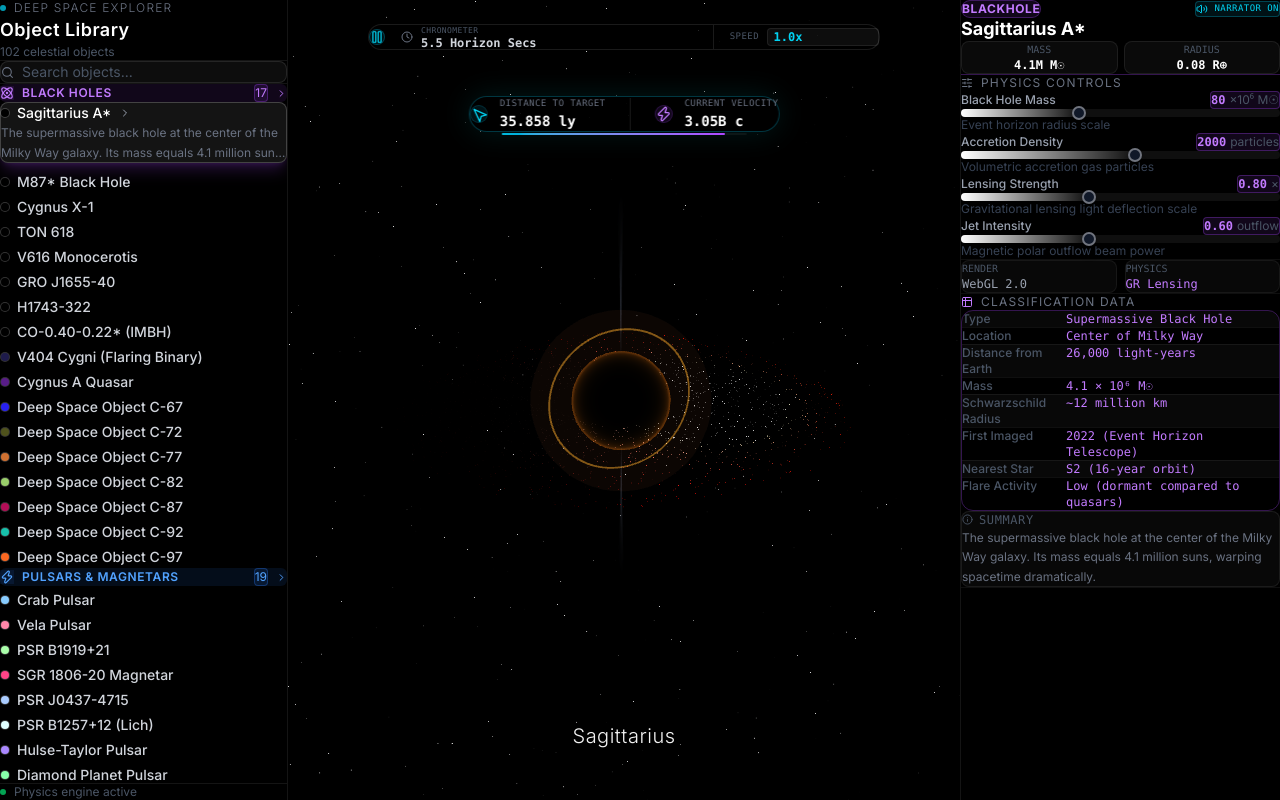
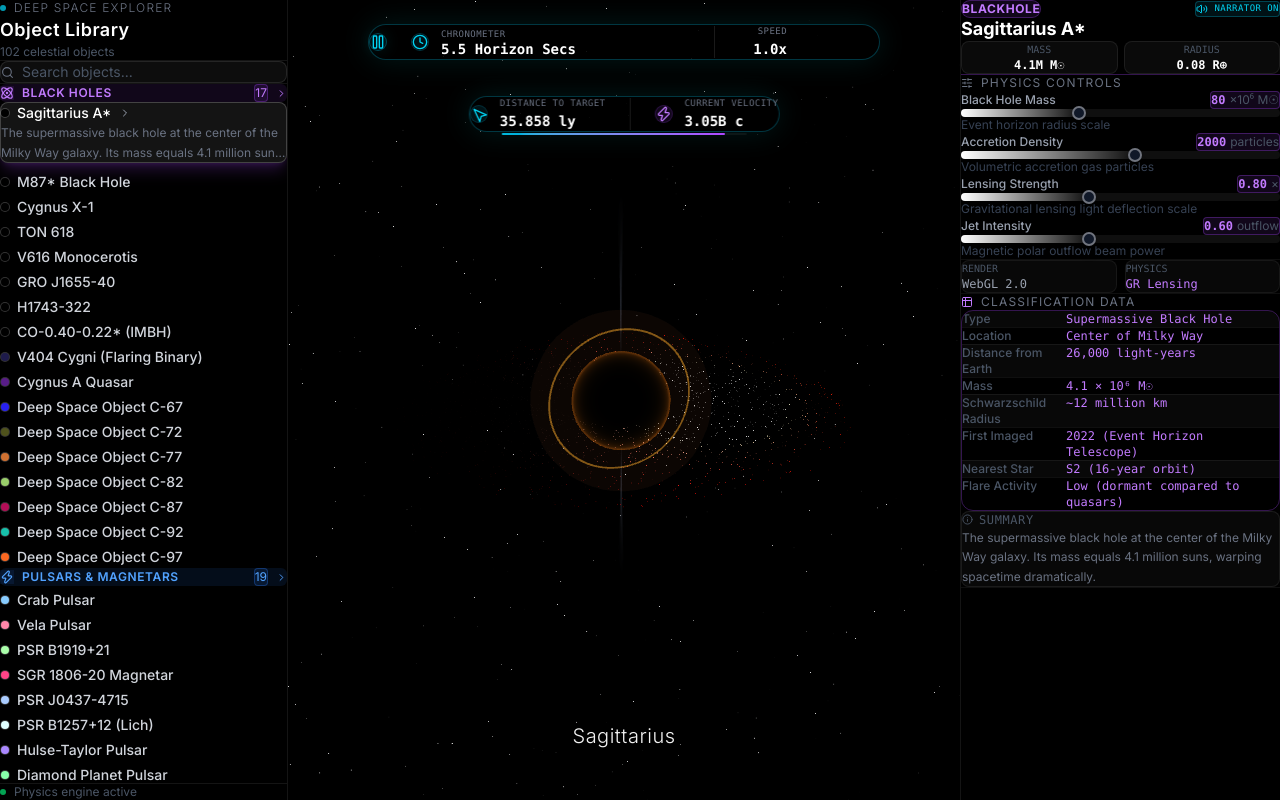
Before and after one commit to krishna-mk-0124/Deep-Space-Explorer, a Next.js app: page /explore in a window 1280 px wide. Built offline with nearby package versions, Linux system fonts and the light colour scheme.

Commit message:
style: Update Chronograph UI to match Odometer styling

```diff
--- a/components/ui/SimulationTimeline.tsx
+++ b/components/ui/SimulationTimeline.tsx
@@ -69,17 +69,17 @@ export default function SimulationTimeline() {
   };
 
   return (
-    <div className="absolute top-6 left-1/2 -translate-x-1/2 flex items-center gap-4 px-5 py-3 rounded-full border border-white/10 bg-black/60 backdrop-blur-xl shadow-2xl z-20 w-[90%] max-w-lg pointer-events-auto">
+    <div className="absolute top-6 left-1/2 -translate-x-1/2 flex items-center gap-6 px-6 py-4 rounded-full border border-cyan-500/30 bg-black/80 backdrop-blur-xl shadow-[0_0_30px_rgba(0,255,255,0.1)] z-20 w-[90%] max-w-lg pointer-events-auto">
       {/* Play/Pause Button */}
       <button
         onClick={() => setIsPlaying(!isPlaying)}
-        className={`p-2.5 rounded-full border transition-colors flex items-center justify-center cursor-pointer ${
+        className={`p-3 rounded-full border transition-colors flex items-center justify-center cursor-pointer ${
           isPlaying
-            ? "border-cyan-500/30 bg-cyan-500/10 text-cyan-400 hover:bg-cyan-500/20"
+            ? "border-cyan-500/30 bg-cyan-500/10 text-cyan-400 hover:bg-cyan-500/20 shadow-[0_0_15px_rgba(0,255,255,0.1)]"
             : "border-gray-500/30 bg-white/5 text-gray-400 hover:bg-white/10 hover:text-white"
         }`}
       >
-        {isPlaying ? <Pause size={14} /> : <Play size={14} />}
+        {isPlaying ? <Pause size={16} /> : <Play size={16} />}
       </button>
 
       {/* Conditional Timeline scrubber or clock */}
@@ -108,26 +108,30 @@ export default function SimulationTimeline() {
             </div>
           </div>
         ) : (
-          <div className="flex items-center gap-2 select-none">
-            <Clock size={12} className="text-gray-500" />
+          <div className="flex items-center gap-3 select-none">
+            <div className="p-2 bg-cyan-500/10 rounded-full border border-cyan-500/20">
+              <Clock size={16} className="text-cyan-400" />
+            </div>
             <div className="flex flex-col">
-              <span className="text-[8px] uppercase tracking-wider text-gray-600 font-mono">Chronometer</span>
-              <span className="text-xs font-mono font-bold text-gray-300 truncate leading-none mt-0.5">{formatTime()}</span>
+              <span className="text-[9px] uppercase tracking-wider text-gray-500 font-mono">Chronometer</span>
+              <span className="text-sm font-mono font-bold text-white tabular-nums leading-none mt-0.5">{formatTime()}</span>
             </div>
           </div>
         )}
       </div>
 
       {/* Separator */}
-      <div className="h-6 w-px bg-white/10" />
+      <div className="h-8 w-px bg-white/10" />
 
       {/* Speed multiplier control */}
-      <div className="flex items-center gap-2">
-        <span className="text-[9px] uppercase tracking-wider text-gray-600 font-mono select-none">Speed</span>
-        <div className="flex items-center gap-1.5 px-2 py-1 rounded bg-white/5 border border-white/8">
-          <span className="text-xs font-mono font-bold text-cyan-400 w-10 text-center select-none">
+      <div className="flex items-center gap-3">
+        <div className="flex flex-col items-end">
+          <span className="text-[9px] uppercase tracking-wider text-gray-500 font-mono select-none">Speed</span>
+          <span className="text-sm font-mono font-bold text-white tabular-nums w-12 text-right select-none">
             {timeScale.toFixed(1)}x
           </span>
+        </div>
+        <div className="flex items-center gap-1.5 px-2 py-1">
           <input
             type="range"
             min="0.1"
@@ -135,7 +139,7 @@ export default function SimulationTimeline() {
             step="0.1"
             value={timeScale}
             onChange={(e) => setTimeScale(Number(e.target.value))}
-            className="w-16 h-1 cursor-pointer accent-cyan-400"
+            className="w-20 h-1 cursor-pointer accent-cyan-400"
           />
         </div>
       </div>
```
